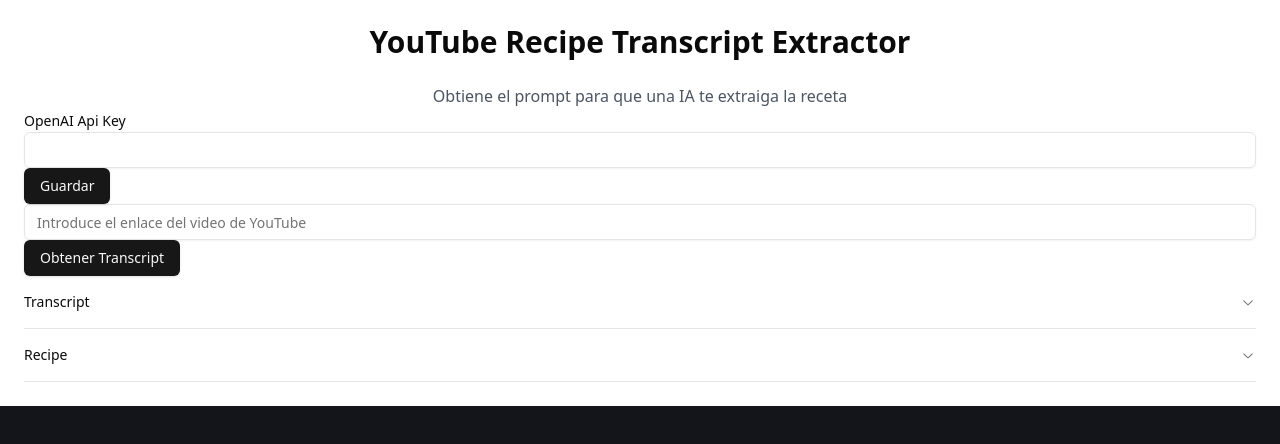
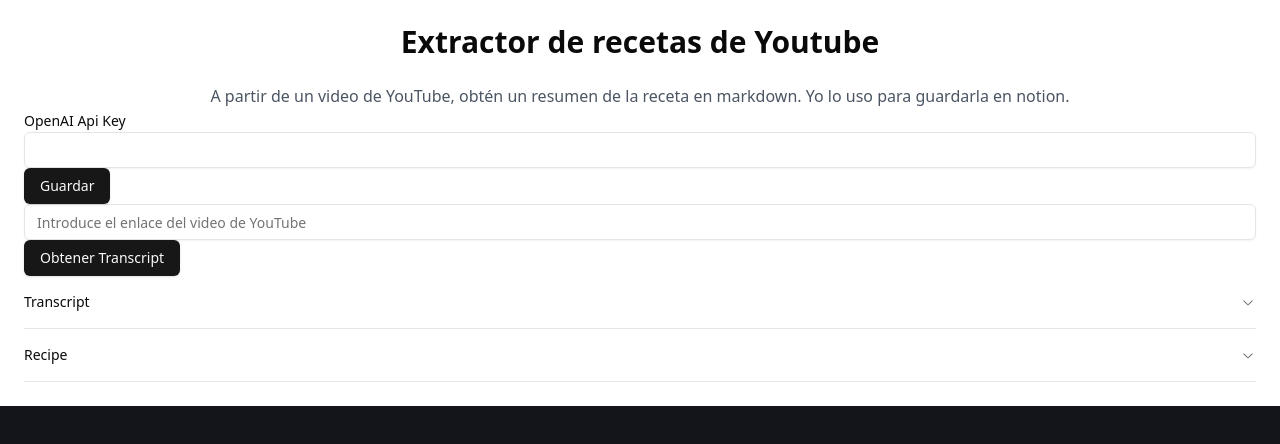
Before and after one commit to archidemus/archidemus.github.io, an Astro site: page /archidemus.me/recipes in a window 1280 px wide. Built offline with nearby package versions, Linux system fonts and the light colour scheme; Astro itself is replaced by a stand-in of ours.

Commit message:
Descripcion

```diff
--- a/src/components/Recipes.tsx
+++ b/src/components/Recipes.tsx
@@ -108,10 +108,11 @@ ${transcriptText}
   return (
     <div className="container mx-auto p-6">
       <h1 className="text-3xl font-bold text-center mb-6">
-        YouTube Recipe Transcript Extractor
+        Extractor de recetas de Youtube
       </h1>
       <p className="text-center text-gray-600">
-        Obtiene el prompt para que una IA te extraiga la receta
+        A partir de un video de YouTube, obtén un resumen de la receta en
+        markdown. Yo lo uso para guardarla en notion.
       </p>
       <Local inputName="openaiApiKey" label="OpenAI Api Key" />
       <form onSubmit={handleSubmit}>
```
